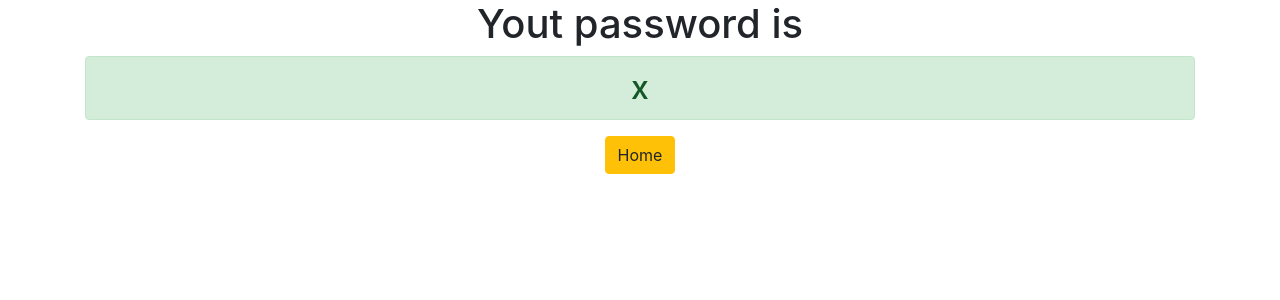
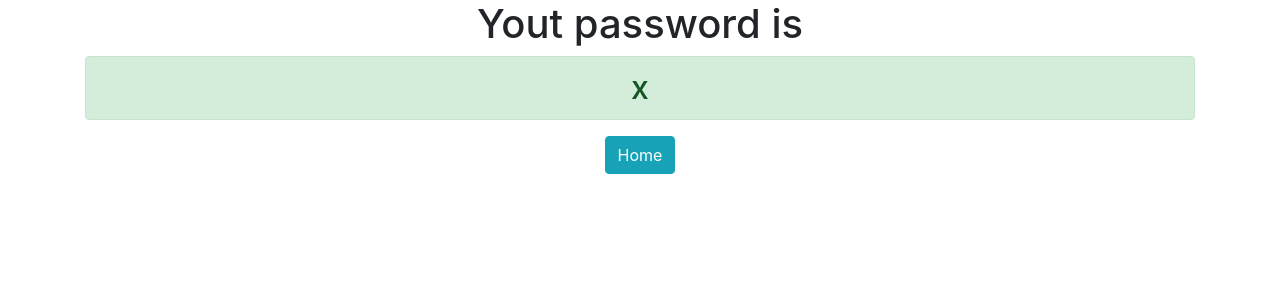
Before and after one commit to OlehPakoff/django3-password-generator, a Django app: template generator/templates/generator/password.html in a window 1280 px wide. Shown: the top 300 px of the page. Run offline with Django 3.2, Linux system fonts and the light colour scheme; the template is opened without the code that fills it: most values are stand-ins (such as "Sample title", 1, 10 or a date in 2020); some libraries are stand-ins or nearby versions.

Commit message:
i Made some thinks

```diff
--- a/generator/templates/generator/password.html
+++ b/generator/templates/generator/password.html
@@ -7,7 +7,7 @@
 
 <h2 class="alert alert-success">{{ password }}</h2>
 
-<a href='{% url 'home' %}' class='btn btn-warning'>Home</a>
+<a href='{% url 'home' %}' class='btn btn-info'>Home</a>
 </div>
 
 </html>
```
